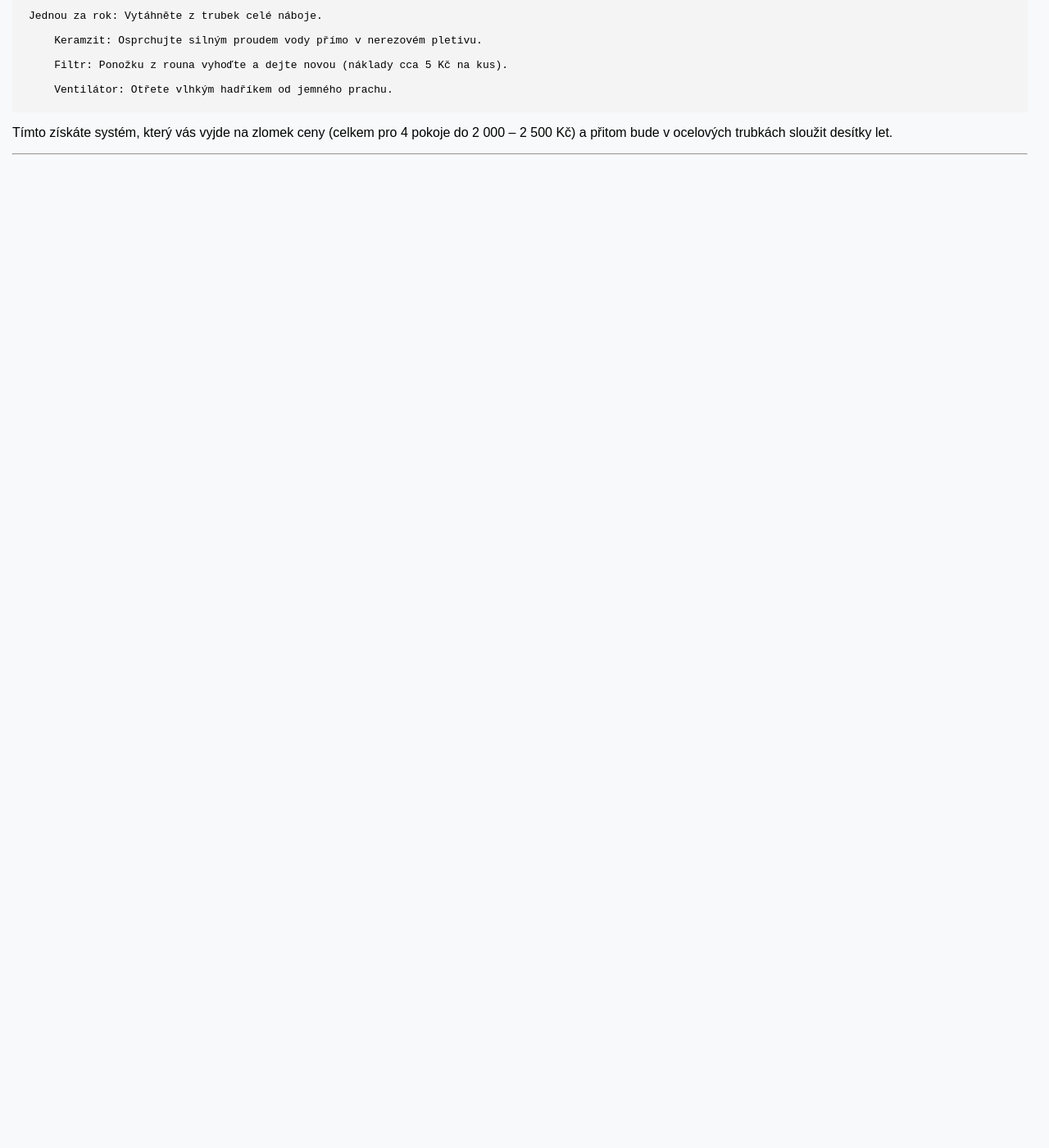
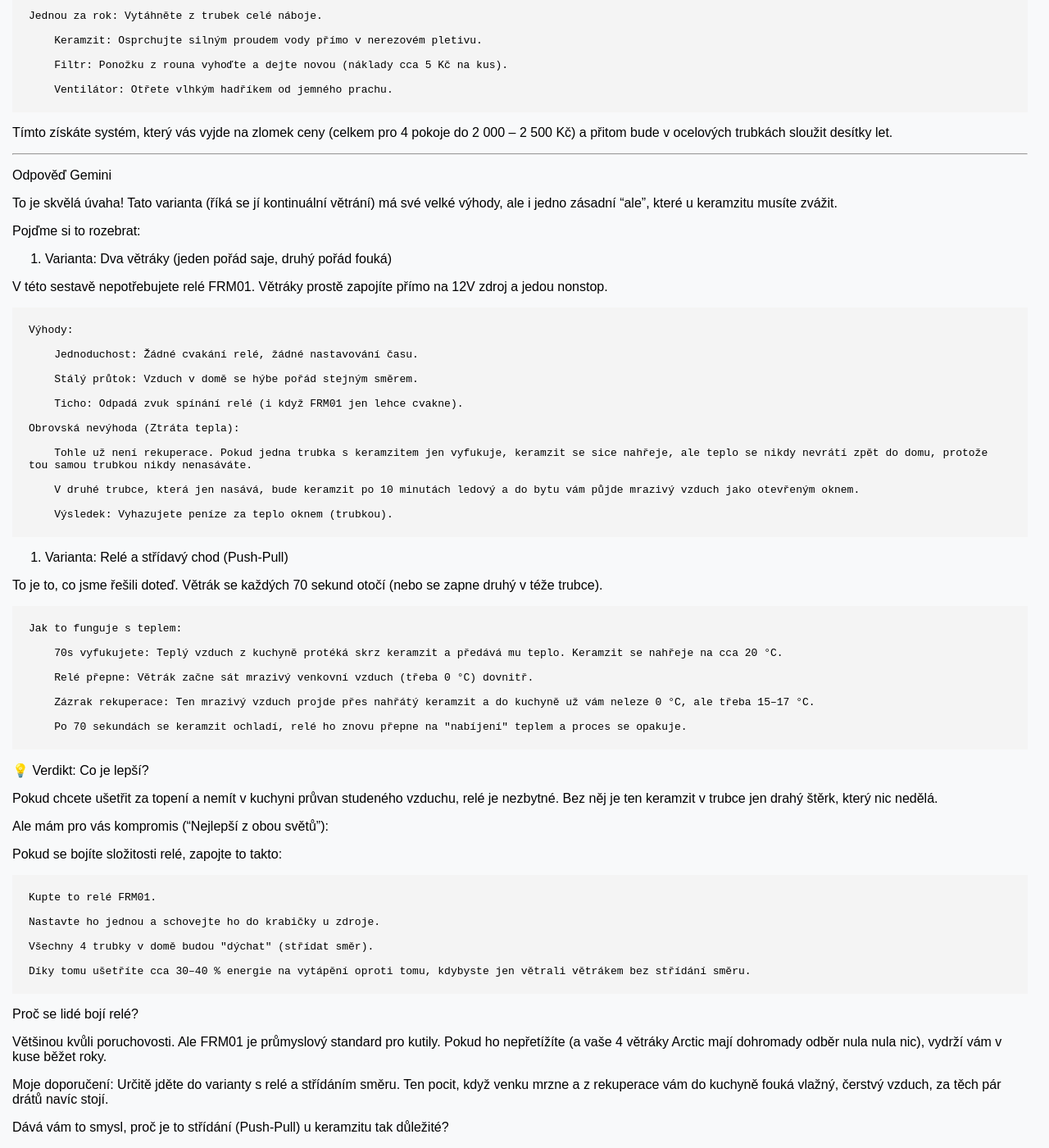
Before and after one commit to bedjan/bedjan.github.io, a Jekyll site: the page built from rekuperace.md, in a window 1280 px wide and 1400 px high, scrolled down 6448 px. Shown: the whole window at 82% size. Built offline with Jekyll 4.4.1, drawn with Linux system fonts in a browser that asks for light colours; our own code applies the rules of GitHub Pages for plain Markdown files; before the commit the page ends 6645 px from its top, so only the background shows below that.

Commit message:
Update rekuperace.md

```diff
--- a/rekuperace.md
+++ b/rekuperace.md
@@ -331,3 +331,65 @@ Relé FRM01 nastavte na režim cyklování (např. 70 sekund sepnuto / 70 sekund
 Tímto získáte systém, který vás vyjde na zlomek ceny (celkem pro 4 pokoje do 2 000 – 2 500 Kč) a přitom bude v ocelových trubkách sloužit desítky let.
 
 -----------------------------
+Odpověď Gemini
+
+To je skvělá úvaha! Tato varianta (říká se jí kontinuální větrání) má své velké výhody, ale i jedno zásadní "ale", které u keramzitu musíte zvážit.
+
+Pojďme si to rozebrat:
+1. Varianta: Dva větráky (jeden pořád saje, druhý pořád fouká)
+
+V této sestavě nepotřebujete relé FRM01. Větráky prostě zapojíte přímo na 12V zdroj a jedou nonstop.
+
+    Výhody:
+
+        Jednoduchost: Žádné cvakání relé, žádné nastavování času.
+
+        Stálý průtok: Vzduch v domě se hýbe pořád stejným směrem.
+
+        Ticho: Odpadá zvuk spínání relé (i když FRM01 jen lehce cvakne).
+
+    Obrovská nevýhoda (Ztráta tepla):
+
+        Tohle už není rekuperace. Pokud jedna trubka s keramzitem jen vyfukuje, keramzit se sice nahřeje, ale teplo se nikdy nevrátí zpět do domu, protože tou samou trubkou nikdy nenasáváte.
+
+        V druhé trubce, která jen nasává, bude keramzit po 10 minutách ledový a do bytu vám půjde mrazivý vzduch jako otevřeným oknem.
+
+        Výsledek: Vyhazujete peníze za teplo oknem (trubkou).
+
+2. Varianta: Relé a střídavý chod (Push-Pull)
+
+To je to, co jsme řešili doteď. Větrák se každých 70 sekund otočí (nebo se zapne druhý v téže trubce).
+
+    Jak to funguje s teplem:
+
+        70s vyfukujete: Teplý vzduch z kuchyně protéká skrz keramzit a předává mu teplo. Keramzit se nahřeje na cca 20 °C.
+
+        Relé přepne: Větrák začne sát mrazivý venkovní vzduch (třeba 0 °C) dovnitř.
+
+        Zázrak rekuperace: Ten mrazivý vzduch projde přes nahřátý keramzit a do kuchyně už vám neleze 0 °C, ale třeba 15–17 °C.
+
+        Po 70 sekundách se keramzit ochladí, relé ho znovu přepne na "nabíjení" teplem a proces se opakuje.
+
+💡 Verdikt: Co je lepší?
+
+Pokud chcete ušetřit za topení a nemít v kuchyni průvan studeného vzduchu, relé je nezbytné. Bez něj je ten keramzit v trubce jen drahý štěrk, který nic nedělá.
+
+Ale mám pro vás kompromis ("Nejlepší z obou světů"):
+
+Pokud se bojíte složitosti relé, zapojte to takto:
+
+    Kupte to relé FRM01.
+
+    Nastavte ho jednou a schovejte ho do krabičky u zdroje.
+
+    Všechny 4 trubky v domě budou "dýchat" (střídat směr).
+
+    Díky tomu ušetříte cca 30–40 % energie na vytápění oproti tomu, kdybyste jen větrali větrákem bez střídání směru.
+
+Proč se lidé bojí relé?
+
+Většinou kvůli poruchovosti. Ale FRM01 je průmyslový standard pro kutily. Pokud ho nepřetížíte (a vaše 4 větráky Arctic mají dohromady odběr nula nula nic), vydrží vám v kuse běžet roky.
+
+Moje doporučení: Určitě jděte do varianty s relé a střídáním směru. Ten pocit, když venku mrzne a z rekuperace vám do kuchyně fouká vlažný, čerstvý vzduch, za těch pár drátů navíc stojí.
+
+Dává vám to smysl, proč je to střídání (Push-Pull) u keramzitu tak důležité?
```
